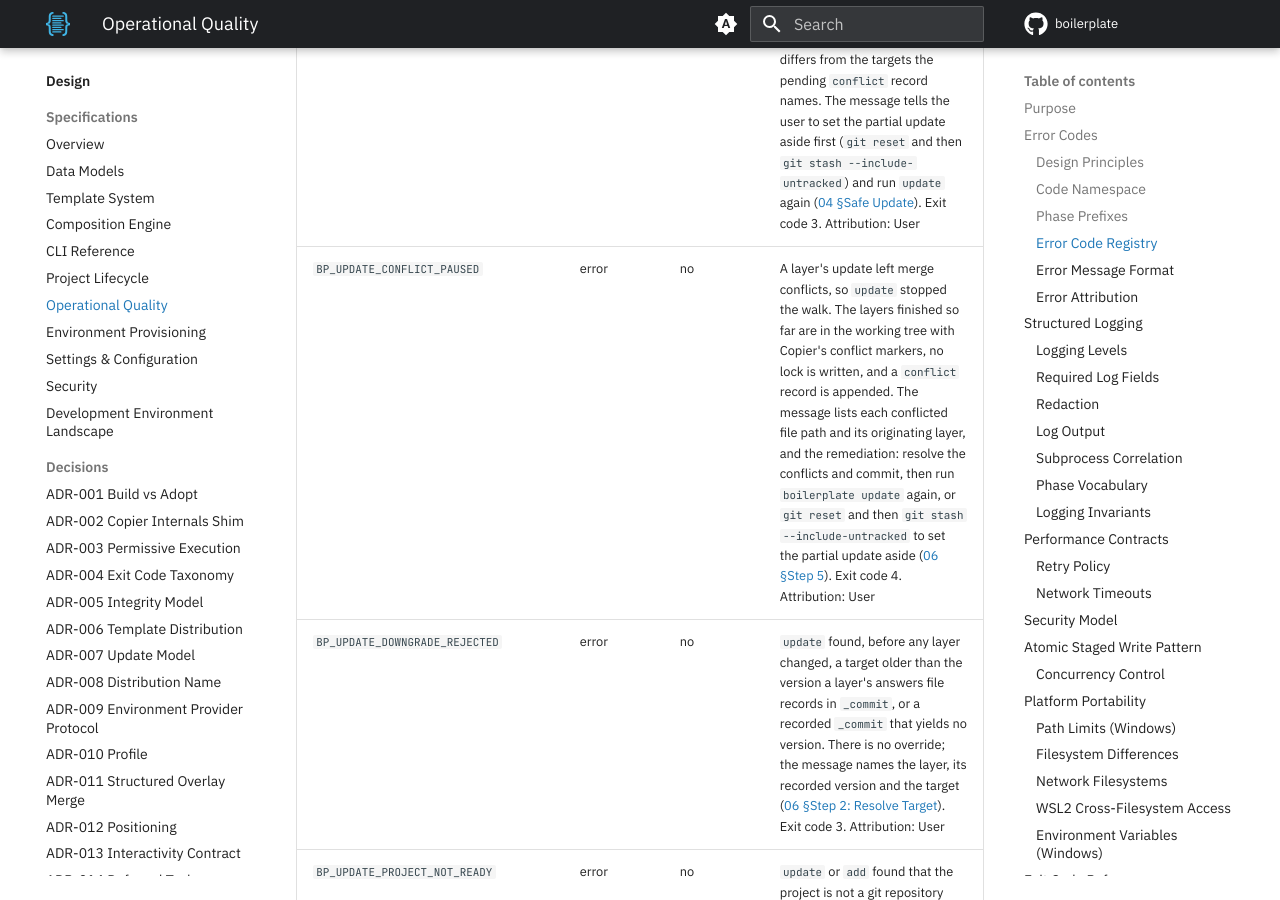
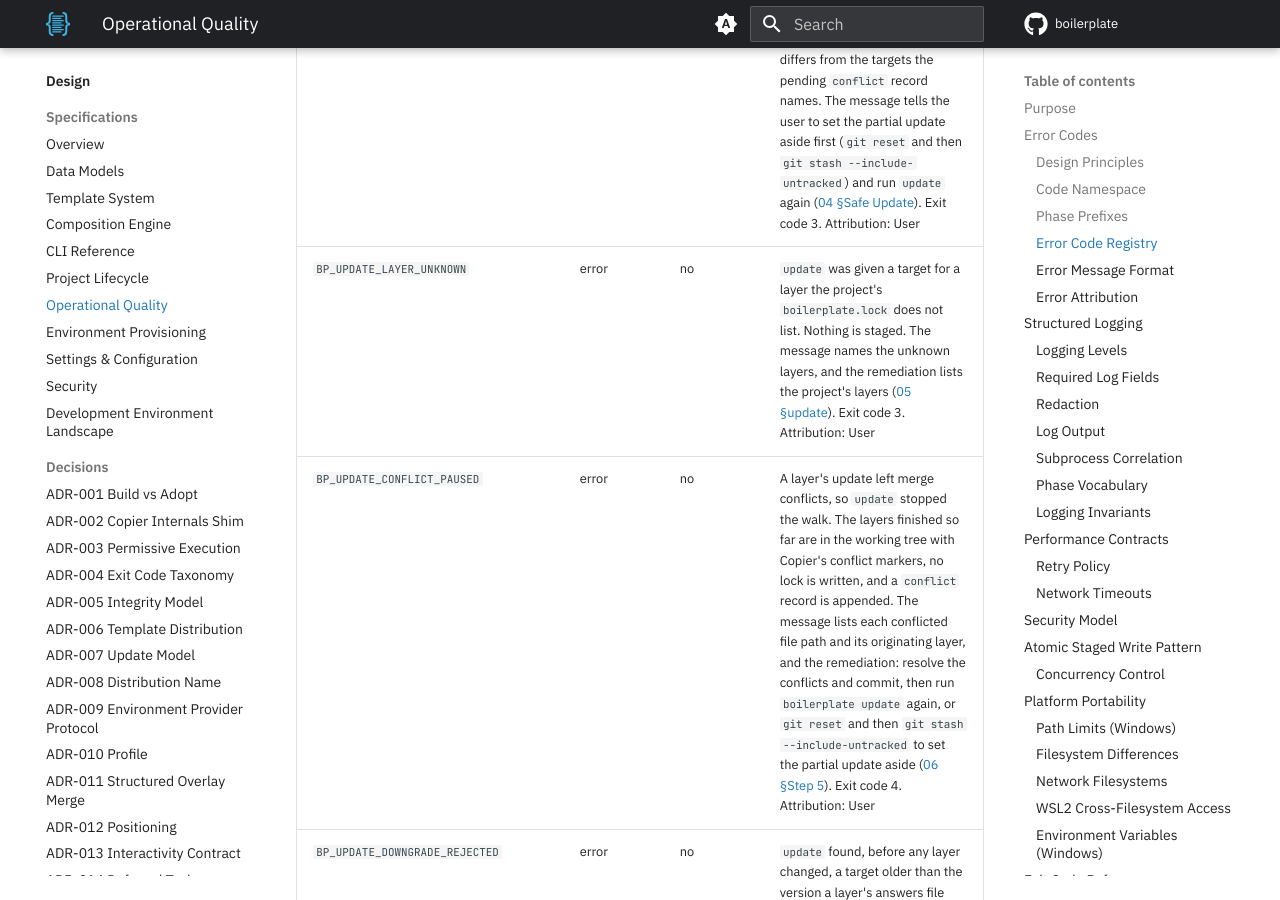
Before and after one commit to TheRealBillSiegler/boilerplate, an MkDocs documentation site: the page built from docs/design/07-operational-quality.md, in a window 1280 px wide and 900 px high, scrolled down 6458 px. Built offline with MkDocs 1.6.1 and Material for MkDocs 9.7.7, drawn with Linux system fonts in a browser that asks for light colours; comment, search, counter and statistics services are not loaded; the version menu is left out.

Commit message:
docs(design): register the unknown-layer update error
An update that names a layer the lock does not list stops before staging
anything, so it needs its own code in the registry and a class in the
hierarchy, beside the other update validation errors.

Co-Authored-By: Claude Sonnet 5.5 <noreply@anthropic.com>

```diff
--- a/docs/design/07-operational-quality.md
+++ b/docs/design/07-operational-quality.md
@@ -77,6 +77,7 @@ When new error conditions are identified during implementation, they MUST be add
 | `BP_UPDATE_ANSWERS_INCOMPLETE` | error | no | `update` found, before any layer ran, a question of a layer's scoped view at the recorded versions that is neither secret nor hidden that neither the layer's own answers file nor its declaring layer's file records, so the walk has no answer to fill the old copy with. The message lists the layer and the keys and the remediation: undo the hand-run update that trimmed the file, with `git revert` of the commit that holds it, then run `boilerplate update` again ([04 §Safe Update](04-composition-engine.md#safe-update)); `doctor` reports a trimmed file and any key no layer records. Exit code 3. Attribution: User |
 | `BP_UPDATE_LAYER_DRIFT` | error | no | `update` found, before any layer ran and with no pending `conflict` record to resume, a layer and one of its ancestors that both disagree with `boilerplate.lock`. The message names each layer's `_commit` and the lock's version, and the remediation: `git stash --include-untracked` sets the partial update aside, then run `update` again ([04 §Safe Update](04-composition-engine.md#safe-update)). Exit code 3. Attribution: User |
 | `BP_UPDATE_TARGET_MISMATCH` | error | no | An explicit `--target-version` differs from the targets the pending `conflict` record names. The message tells the user to set the partial update aside first (`git reset` and then `git stash --include-untracked`) and run `update` again ([04 §Safe Update](04-composition-engine.md#safe-update)). Exit code 3. Attribution: User |
+| `BP_UPDATE_LAYER_UNKNOWN` | error | no | `update` was given a target for a layer the project's `boilerplate.lock` does not list. Nothing is staged. The message names the unknown layers, and the remediation lists the project's layers ([05 §update](05-cli-reference.md#update)). Exit code 3. Attribution: User |
 | `BP_UPDATE_CONFLICT_PAUSED` | error | no | A layer's update left merge conflicts, so `update` stopped the walk. The layers finished so far are in the working tree with Copier's conflict markers, no lock is written, and a `conflict` record is appended. The message lists each conflicted file path and its originating layer, and the remediation: resolve the conflicts and commit, then run `boilerplate update` again, or `git reset` and then `git stash --include-untracked` to set the partial update aside ([06 §Step 5](06-project-lifecycle.md#step-5-failure-and-conflict)). Exit code 4. Attribution: User |
 | `BP_UPDATE_DOWNGRADE_REJECTED` | error | no | `update` found, before any layer changed, a target older than the version a layer's answers file records in `_commit`, or a recorded `_commit` that yields no version. There is no override; the message names the layer, its recorded version and the target ([06 §Step 2: Resolve Target](06-project-lifecycle.md#step-2-resolve-target)). Exit code 3. Attribution: User |
 | `BP_UPDATE_PROJECT_NOT_READY` | error | no | `update` or `add` found that the project is not a git repository root with at least one commit, or that its working tree has uncommitted changes, untracked files included (Copier's own rule: `git status --porcelain` is not empty). The staging worktree is not created ([06 §Pre-Flight Check](06-project-lifecycle.md#pre-flight-check)). Exit code 3. Attribution: User |
```
Also changed, not shown: docs/design/02-data-models.md (+1 -0 lines).
